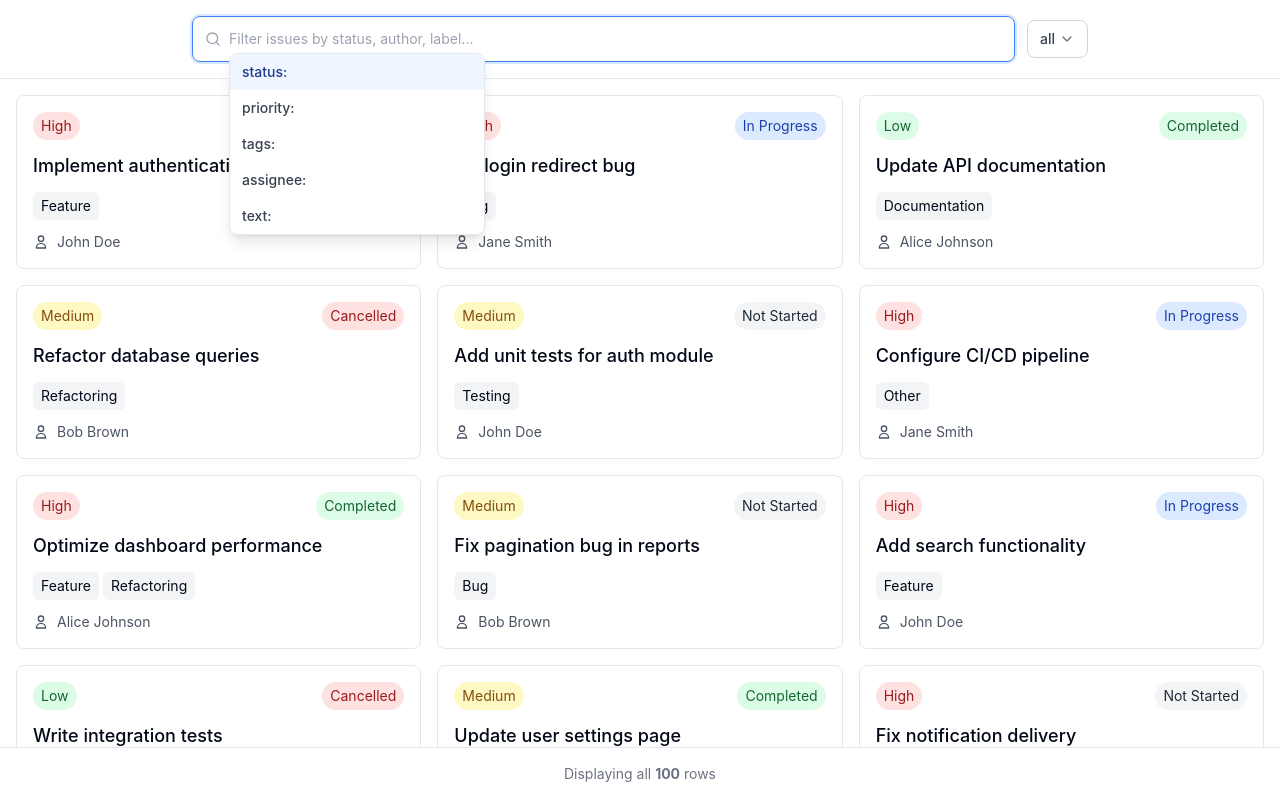
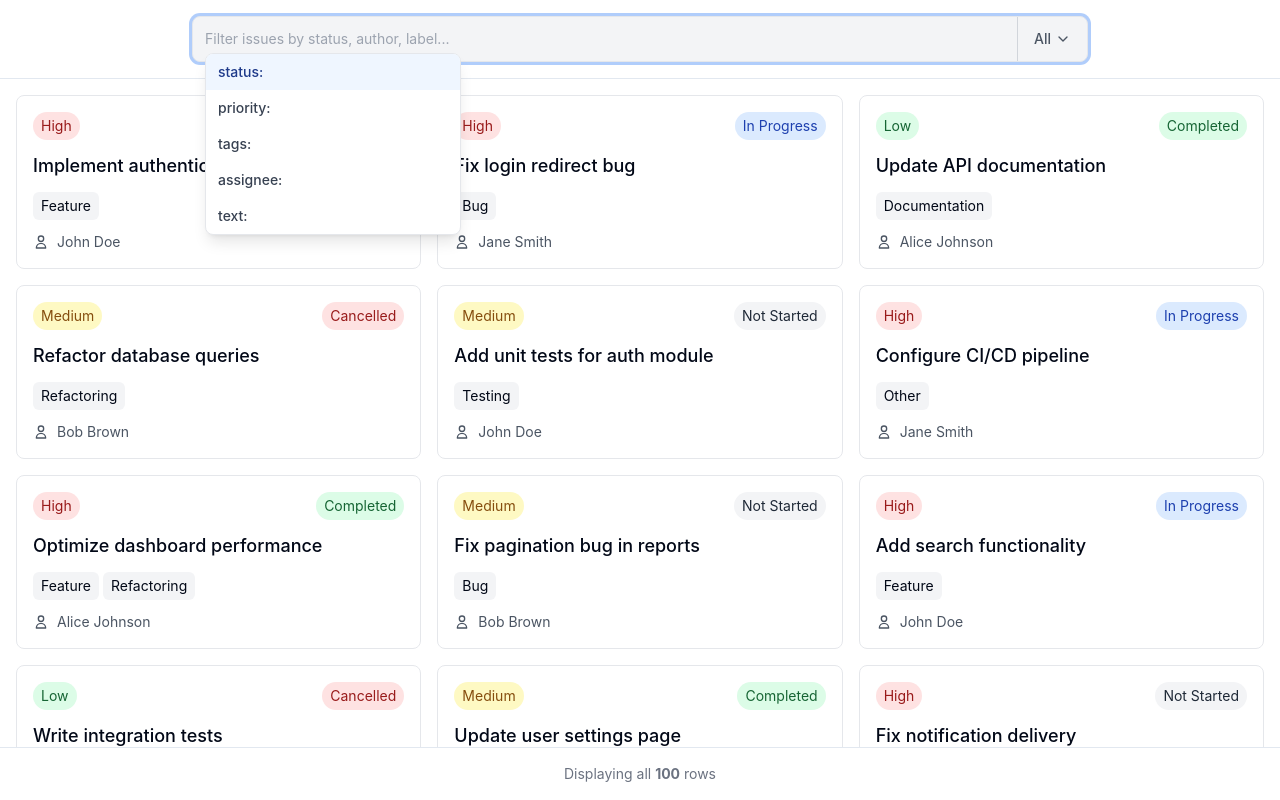
Before and after one commit to danisaza/nice-filter, a React (Vite) app: page / in a window 1280 px wide. Both pictures are taken after a click on the element "Filter controls". Built offline with nearby package versions, Linux system fonts and the light colour scheme; what hono would draw is missing.

Commit message:
UI polish

```diff
--- a/src/components/ui/chipified-filters/AutocompleteDropdown.tsx
+++ b/src/components/ui/chipified-filters/AutocompleteDropdown.tsx
@@ -60,6 +60,7 @@ export const AutocompleteDropdown: React.FC<AutocompleteDropdownProps> = ({
 					<button
 						key={`${suggestion.type}-${suggestion.text}-${index}`}
 						type="button"
+						tabIndex={-1}
 						data-index={index}
 						onMouseDown={(e) => e.preventDefault()}
 						onClick={() => onSelect(suggestion)}
--- a/src/components/ui/chipified-filters/ChipFilterInput.tsx
+++ b/src/components/ui/chipified-filters/ChipFilterInput.tsx
@@ -1,6 +1,4 @@
-import { MagicWandIcon } from "@radix-ui/react-icons";
 import * as Toolbar from "@radix-ui/react-toolbar";
-import { Search } from "lucide-react";
 import type React from "react";
 import { useCallback, useEffect, useMemo, useRef, useState } from "react";
 import { v4 as uuidv4 } from "uuid";
@@ -757,6 +755,8 @@ export const ChipFilterInput: React.FC<ChipFilterInputProps> = ({
 			id="chip-filter-input-wrapper"
 			className={`relative ${className}`}
 			data-id={dataId}
+			data-ai-mode={isNaturalLanguageMode || undefined}
+			data-focused={isInputFocused || undefined}
 		>
 			{/* Using fieldset to group filter controls. The onClick is a mouse-only UX convenience
 			    to focus the input when clicking whitespace. Keyboard users tab directly to controls. */}
@@ -764,29 +764,12 @@ export const ChipFilterInput: React.FC<ChipFilterInputProps> = ({
 			<fieldset
 				id="chip-filter-container"
 				onClick={handleContainerClick}
-				className="w-full px-3 py-2 border border-gray-300 rounded-lg bg-white hover:border-gray-400 focus-within:border-blue-500 focus-within:ring-2 focus-within:ring-blue-500 focus-within:ring-opacity-20 transition-all cursor-text min-h-[44px]"
+				className="w-full px-3 py-2 bg-transparent cursor-text min-h-[44px]"
 			>
 				<legend className="sr-only">Filter controls</legend>
 				{/* Inner wrapper div handles flex layout. The min-h ensures content
 				    fills the fieldset's content area for proper vertical centering. */}
 				<div className="flex items-center flex-wrap gap-2 min-h-[28px]">
-					{isParsingNaturalLanguage ? (
-						<div
-							data-testid="loading-spinner"
-							className="w-4 h-4 flex-shrink-0 animate-spin rounded-full border-2 border-purple-500 border-t-transparent"
-						/>
-					) : isNaturalLanguageMode ? (
-						<MagicWandIcon
-							data-testid="magic-wand-icon"
-							className="w-4 h-4 text-purple-500 flex-shrink-0"
-						/>
-					) : (
-						<Search
-							data-testid="search-icon"
-							className="w-4 h-4 text-gray-400 flex-shrink-0"
-						/>
-					)}
-
 					{sortedFilters.length > 0 || draftTextFilter ? (
 						<Toolbar.Root aria-label="Applied filters" className="contents" loop={false}>
 							{sortedFilters.map((filter, index) => (
@@ -833,6 +816,11 @@ export const ChipFilterInput: React.FC<ChipFilterInputProps> = ({
 						aria-controls="autocomplete-dropdown"
 						aria-expanded={showAutocomplete}
 					/>
+					{isNaturalLanguageMode && (
+						<span className="text-xs text-gray-500 whitespace-nowrap ml-2">
+							Press Enter to build your filter.
+						</span>
+					)}
 				</div>
 			</fieldset>
 
--- a/src/components/ui/chipified-filters/ComponentPreview.tsx
+++ b/src/components/ui/chipified-filters/ComponentPreview.tsx
@@ -19,14 +19,17 @@ export const ComponentPreview = () => {
 		<div className="max-w-4xl mx-auto space-y-12">
 			{/* GitHub-style Example */}
 			<section>
-				<div className="flex items-center gap-3">
+				<div className="flex items-stretch bg-gray-100 rounded-lg border border-gray-200 transition-all [&:has([data-focused])]:shadow-[0_0_0_3px_rgba(59,130,246,0.4)]">
 					<div className="flex-1">
 						<ChipFilterInput placeholder="Filter issues by status, author, label..." />
 					</div>
-					<MatchTypeDropdown
-						matchType={matchType}
-						setMatchType={setMatchType}
-					/>
+					<div className="border-l border-gray-300" />
+					<div className="self-stretch">
+						<MatchTypeDropdown
+							matchType={matchType}
+							setMatchType={setMatchType}
+						/>
+					</div>
 				</div>
 			</section>
 		</div>
--- a/src/components/ui/chipified-filters/MatchTypeDropdown.tsx
+++ b/src/components/ui/chipified-filters/MatchTypeDropdown.tsx
@@ -4,8 +4,8 @@ import { MATCH_TYPES } from "@/hooks/useFilters/constants";
 import type { MatchType } from "@/hooks/useFilters/types";
 
 const MATCH_TYPE_LABELS: Record<MatchType, { short: string; full: string }> = {
-	[MATCH_TYPES.ALL]: { short: "all", full: "all filters must match" },
-	[MATCH_TYPES.ANY]: { short: "any", full: "any filter must match" },
+	[MATCH_TYPES.ALL]: { short: "All", full: "All filters must match" },
+	[MATCH_TYPES.ANY]: { short: "Any", full: "Any filter must match" },
 };
 
 interface MatchTypeDropdownProps {
@@ -22,11 +22,11 @@ export const MatchTypeDropdown = ({
 			<DropdownMenu.Trigger asChild>
 				<button
 					type="button"
-					className="flex items-center gap-1 px-3 py-2 text-sm font-medium text-gray-700 bg-white border border-gray-300 rounded-lg hover:bg-gray-50 focus:outline-none focus:ring-2 focus:ring-blue-500 focus:ring-opacity-20"
+					className="h-full flex items-center justify-center gap-1 px-4 text-sm font-medium text-gray-600 bg-transparent hover:text-gray-900 hover:bg-gray-200 focus:outline-none focus:bg-gray-200 focus:text-gray-900 focus:ring-2 focus:ring-inset focus:ring-blue-500 rounded-r-lg transition-colors"
 					aria-label="Filter match mode"
 				>
 					{MATCH_TYPE_LABELS[matchType].short}
-					<ChevronDown className="w-4 h-4 text-gray-500" />
+					<ChevronDown className="w-4 h-4" />
 				</button>
 			</DropdownMenu.Trigger>
 			<DropdownMenu.Portal>
--- a/src/components/ui/filters/AppliedFilter.tsx
+++ b/src/components/ui/filters/AppliedFilter.tsx
@@ -146,7 +146,7 @@ const Root = forwardRef<HTMLFieldSetElement, RootProps>(
 					ref={ref}
 					name={`${propertyNameToDisplay} filter`}
 					className={twMerge(
-						"border border-slate-300 text-slate-900 rounded inline-flex items-center",
+						"bg-white border border-slate-300 text-slate-900 rounded inline-flex items-center",
 						heightClass,
 						className,
 					)}
```
Also changed, not shown: 2 other files (tests, documents, lock files or other folders).
